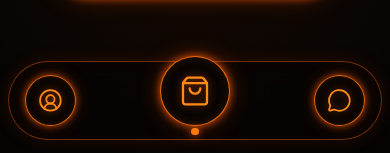
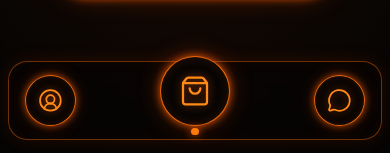
Before and after one commit to mahmoodknds/Garfilas, a Next.js app: page / in a window 390 px wide. Shown: the part 691-844 px from the top of the page. Built offline with nearby package versions, Linux system fonts and the light colour scheme.

Commit message:
fix(nav): change outer navigation shell to reference rounded rectangle

```diff
--- a/app/globals.css
+++ b/app/globals.css
@@ -61,7 +61,7 @@ button, a { -webkit-tap-highlight-color: transparent; }
   .hero-logo-image,.hero-mascot,.hero-mascot-halo,.hero-glow-main,.hero-glow-small,.hero-cta,.hero-copy { animation:none; }
 }
 
-.bottom-nav { position:fixed; z-index:50; right:50%; bottom:max(.8rem,env(safe-area-inset-bottom)); display:flex; width:min(22rem,calc(100vw - 1rem)); height:5.05rem; transform:translateX(50%); align-items:center; justify-content:space-between; padding:.55rem 1.25rem; border:1px solid rgba(255,111,8,.42); border-radius:2.55rem; background:rgba(7,5,4,.90); box-shadow:0 0 18px rgba(255,74,0,.12),inset 0 0 18px rgba(255,74,0,.035); backdrop-filter:blur(18px); }
+.bottom-nav { position:fixed; z-index:50; right:50%; bottom:max(.8rem,env(safe-area-inset-bottom)); display:flex; width:min(22rem,calc(100vw - 1rem)); height:5.05rem; transform:translateX(50%); align-items:center; justify-content:space-between; padding:.55rem 1.15rem; border:1px solid rgba(255,111,8,.42); border-radius:1.35rem; background:rgba(7,5,4,.90); box-shadow:0 0 18px rgba(255,74,0,.12),inset 0 0 18px rgba(255,74,0,.035); backdrop-filter:blur(18px); }
 .bottom-nav-link { position:relative; display:grid; place-items:center; flex:0 0 3.35rem; width:3.35rem; height:3.35rem; color:#ff8a18; border:1px solid rgba(255,115,13,.90); border-radius:50%; background:rgba(10,7,5,.76); box-shadow:0 0 7px rgba(255,91,0,.72),0 0 18px rgba(255,91,0,.22),inset 0 0 8px rgba(255,91,0,.12); transition:transform .2s ease,box-shadow .2s ease,color .2s ease; }
 .bottom-nav-link:hover,.bottom-nav-link:focus-visible { transform:translateY(-2px); color:#ffb04a; box-shadow:0 0 10px rgba(255,91,0,.9),0 0 24px rgba(255,91,0,.3),inset 0 0 10px rgba(255,91,0,.16); }
 .bottom-nav-link:nth-child(2) { flex-basis:4.55rem; width:4.55rem; height:4.55rem; margin-top:-1.25rem; background:#070504; box-shadow:0 0 8px rgba(255,91,0,.9),0 0 26px rgba(255,91,0,.28),inset 0 0 12px rgba(255,91,0,.14); }
@@ -70,7 +70,7 @@ button, a { -webkit-tap-highlight-color: transparent; }
 .bottom-nav-link:nth-child(2) svg { width:2rem; height:2rem; }
 
 @media (max-width:699px) {
-  .bottom-nav { width:calc(100vw - 1rem); height:4.95rem; padding-inline:1rem; }
+  .bottom-nav { width:calc(100vw - 1rem); height:4.95rem; padding-inline:1rem; border-radius:1.2rem; }
   .bottom-nav-link { flex-basis:3.2rem; width:3.2rem; height:3.2rem; }
   .bottom-nav-link:nth-child(2) { flex-basis:4.4rem; width:4.4rem; height:4.4rem; margin-top:-1.2rem; }
 }
```
